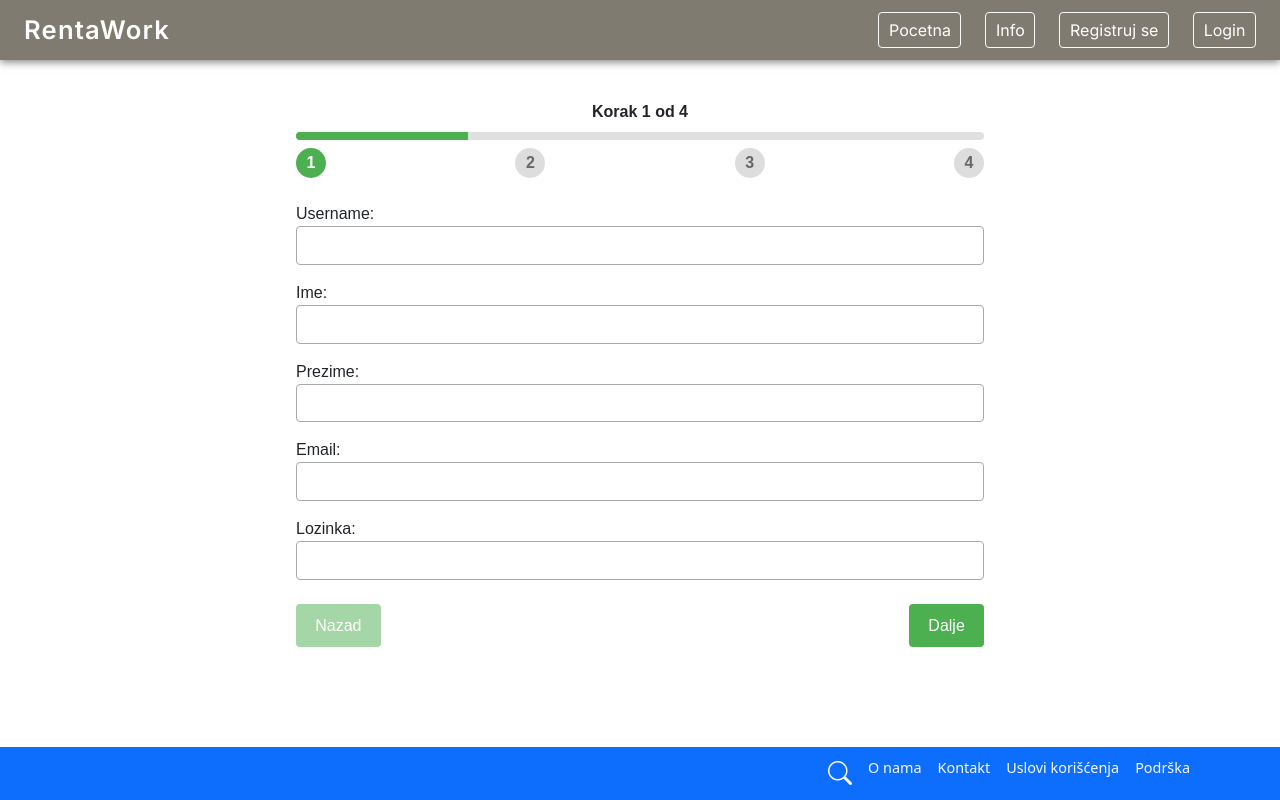
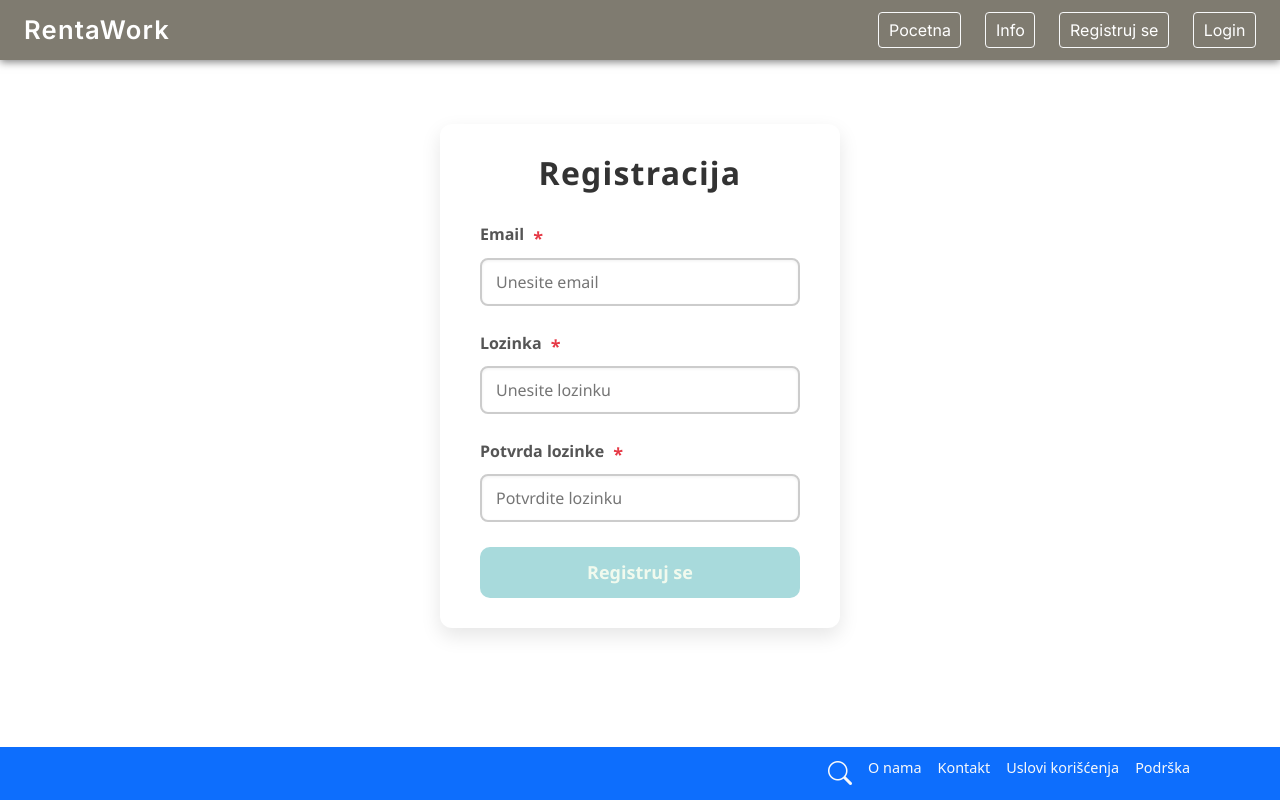
Before and after one commit to mnenadmm/rentaWorks, an Angular app in the folder client/: page /register in a window 1280 px wide. Built offline with nearby package versions, Linux system fonts and the light colour scheme.

Commit message:
forma za registraciju 2

```diff
--- a/client/package.json
+++ b/client/package.json
@@ -11,6 +11,7 @@
   },
   "private": true,
   "dependencies": {
+    "@angular/animations": "^19.2.14",
     "@angular/common": "^19.2.0",
     "@angular/compiler": "^19.2.0",
     "@angular/core": "^19.2.0",
--- a/client/src/app/auth/registracija/registracija.component.css
+++ b/client/src/app/auth/registracija/registracija.component.css
@@ -1,112 +1,93 @@
-.registracija-container {
-  max-width: 480px;
-  margin: 1rem auto;
-  padding: 0 1rem;
-  font-family: Arial, sans-serif;
+.form-container {
+  max-width: 400px;
+  margin: 40px auto;
+  background: #fff;
+  padding: 30px 40px;
+  border-radius: 12px;
+  box-shadow: 0 8px 20px rgba(0,0,0,0.1);
+  font-family: 'Segoe UI', Tahoma, Geneva, Verdana, sans-serif;
 }
 
-.progress-wrapper {
-  margin-bottom: 1.5rem;
+h2 {
+  text-align: center;
+  margin-bottom: 30px;
+  color: #333;
+  font-weight: 700;
+  letter-spacing: 1.2px;
 }
 
-.progress-info {
-  font-weight: bold;
-  margin-bottom: 0.5rem;
-  text-align: center;
+.form-group {
+  margin-bottom: 25px;
+  position: relative;
 }
 
-.progress-bar {
-  background: #e0e0e0;
-  height: 8px;
-  border-radius: 4px;
-  overflow: hidden;
-  margin-bottom: 0.5rem;
-}
-
-.progress-fill {
-  background: #4caf50;
-  height: 100%;
-  width: 0;
-  transition: width 0.3s ease-in-out;
-}
-
-.steps-indicator {
-  display: flex;
-  justify-content: space-between;
-  gap: 0.5rem;
-}
-
-.step {
-  width: 30px;
-  height: 30px;
-  background: #ddd;
-  border-radius: 50%;
-  line-height: 30px;
-  text-align: center;
-  font-weight: bold;
-  color: #666;
+label {
+  display: block;
+  margin-bottom: 8px;
+  font-weight: 600;
+  color: #555;
   user-select: none;
 }
 
-.step.active {
-  background: #4caf50;
-  color: white;
+.required {
+  color: #e63946;
+  font-weight: 700;
+  font-size: 18px;
+  vertical-align: middle;
+  margin-left: 5px;
+  position: relative;
+  top: 2px;
 }
 
-.step.completed {
-  background: #81c784;
-  color: white;
+input[type="email"],
+input[type="password"] {
+  width: 100%;
+  padding: 10px 14px;
+  border: 2px solid #ccc;
+  border-radius: 8px;
+  font-size: 16px;
+  transition: border-color 0.3s ease, box-shadow 0.3s ease;
+  box-shadow: inset 0 1px 3px rgba(0,0,0,0.06);
 }
 
-.form-step label {
-  display: block;
-  margin-bottom: 1rem;
+input[type="email"]:focus,
+input[type="password"]:focus {
+  outline: none;
+  border-color: #1d3557;
+  box-shadow: 0 0 8px rgba(29, 53, 87, 0.3);
 }
 
-.form-step input {
-  width: 100%;
-  padding: 0.4rem 0.6rem;
-  font-size: 1rem;
-  border: 1px solid #aaa;
-  border-radius: 4px;
-  box-sizing: border-box;
+.error-msg {
+  color: #e63946;
+  font-size: 13px;
+  margin-top: 6px;
+  margin-left: 2px;
+  font-weight: 600;
+  user-select: none;
+  /* Animacije idu preko angular @fadeSlideIn */
 }
 
-.error {
-  color: #d32f2f;
-  font-size: 0.875rem;
-  margin-top: 0.2rem;
+button[type="submit"] {
+  width: 100%;
+  padding: 12px 0;
+  background-color: #1d3557;
+  border: none;
+  border-radius: 10px;
+  color: #f1faee;
+  font-weight: 700;
+  font-size: 18px;
+  cursor: pointer;
+  transition: background-color 0.25s ease;
+  box-shadow: 0 6px 12px rgba(29, 53, 87, 0.25);
 }
 
-.buttons {
-  display: flex;
-  justify-content: space-between;
-  margin-top: 1.5rem;
+button[type="submit"]:hover:not(:disabled) {
+  background-color: #457b9d;
+  box-shadow: 0 8px 16px rgba(69, 123, 157, 0.4);
 }
 
-.buttons button {
-  background: #4caf50;
-  border: none;
-  color: white;
-  padding: 0.6rem 1.2rem;
-  border-radius: 4px;
-  cursor: pointer;
-  font-size: 1rem;
+button[type="submit"]:disabled {
+  background-color: #a8dadc;
+  cursor: not-allowed;
+  box-shadow: none;
 }
-
-.buttons button[disabled] {
-  background: #a5d6a7;
-  cursor: not-allowed;
-}
-
-/* Veći ekrani */
-@media (min-width: 720px) {
-  .registracija-container {
-    max-width: 600px;
-  }
-}
-@media (min-width: 1024px) {
-  .registracija-container {
-    max-width: 720px;
-  }
-}
--- a/client/src/app/auth/registracija/registracija.component.html
+++ b/client/src/app/auth/registracija/registracija.component.html
@@ -1,106 +1,36 @@
-<div class="registracija-container">
-  <!-- Progress bar i prikaz koraka -->
-  <div class="progress-wrapper">
-    <div class="progress-info">
-      Korak {{ korak }} od {{ ukupnoKoraka }}
+<div class="form-container">
+  <h2>Registracija</h2>
+  <form [formGroup]="registerForm" (ngSubmit)="onSubmit()" novalidate>
+
+    <div class="form-group">
+      <label for="email">Email <span class="required">*</span></label>
+      <input id="email" type="email" formControlName="email" placeholder="Unesite email" />
+      <p class="error-msg" *ngIf="email?.invalid && (email?.touched || email?.dirty)" @fadeSlideIn>
+        <span *ngIf="email?.errors?.['required']">Email je obavezan.</span>
+        <span *ngIf="email?.errors?.['email']">Unesite validan email.</span>
+      </p>
     </div>
-    <div class="progress-bar">
-      <div
-        class="progress-fill"
-        [style.width.%]="(korak / ukupnoKoraka) * 100"
-      ></div>
+
+    <div class="form-group">
+      <label for="password">Lozinka <span class="required">*</span></label>
+      <input id="password" type="password" formControlName="password" placeholder="Unesite lozinku" />
+      <p class="error-msg" *ngIf="password?.invalid && (password?.touched || password?.dirty)" @fadeSlideIn>
+        <span *ngIf="password?.errors?.['required']">Lozinka je obavezna.</span>
+        <span *ngIf="password?.errors?.['minlength']">Lozinka mora imati najmanje 6 karaktera.</span>
+      </p>
     </div>
-    <div class="steps-indicator">
-      <div
-        class="step"
-        *ngFor="let s of [].constructor(ukupnoKoraka); let i = index"
-        [class.active]="i + 1 === korak"
-        [class.completed]="i + 1 < korak"
-      >
-        {{ i + 1 }}
-      </div>
+
+    <div class="form-group">
+      <label for="confirmPassword">Potvrda lozinke <span class="required">*</span></label>
+      <input id="confirmPassword" type="password" formControlName="confirmPassword" placeholder="Potvrdite lozinku" />
+      <p class="error-msg" *ngIf="confirmPassword?.invalid && (confirmPassword?.touched || confirmPassword?.dirty)" @fadeSlideIn>
+        <span *ngIf="confirmPassword?.errors?.['required']">Potvrda lozinke je obavezna.</span>
+      </p>
+      <p class="error-msg" *ngIf="registerForm.hasError('mismatch') && (confirmPassword?.touched || confirmPassword?.dirty)" @fadeSlideIn>
+        Lozinke se ne poklapaju.
+      </p>
     </div>
-  </div>
 
-  <!-- Forma za prvi korak -->
-  <form
-    *ngIf="korak === 1"
-    [formGroup]="formaKorak1"
-    (ngSubmit)="sledeciKorak()"
-    novalidate
-    class="form-step"
-  >
-    <label>
-      Username:
-      <input formControlName="username" />
-      <div class="error" *ngIf="formaKorak1.get('username')?.touched && formaKorak1.get('username')?.invalid">
-        Username je obavezan (min 4 karaktera)
-      </div>
-    </label>
-
-    <label>
-      Ime:
-      <input formControlName="ime" />
-      <div class="error" *ngIf="formaKorak1.get('ime')?.touched && formaKorak1.get('ime')?.invalid">
-        Ime je obavezno
-      </div>
-    </label>
-
-    <label>
-      Prezime:
-      <input formControlName="prezime" />
-      <div class="error" *ngIf="formaKorak1.get('prezime')?.touched && formaKorak1.get('prezime')?.invalid">
-        Prezime je obavezno
-      </div>
-    </label>
-
-    <label>
-      Email:
-      <input formControlName="email" type="email" />
-      <div class="error" *ngIf="formaKorak1.get('email')?.touched && formaKorak1.get('email')?.invalid">
-        Unesite validan email
-      </div>
-    </label>
-
-    <label>
-      Lozinka:
-      <input formControlName="lozinka" type="password" />
-      <div class="error" *ngIf="formaKorak1.get('lozinka')?.touched && formaKorak1.get('lozinka')?.invalid">
-        Lozinka je obavezna (min 6 karaktera)
-      </div>
-    </label>
-
-    <div class="buttons">
-      <button type="button" (click)="prethodniKorak()" [disabled]="korak === 1">
-        Nazad
-      </button>
-      <button type="submit">Dalje</button>
-    </div>
+    <button type="submit" [disabled]="registerForm.invalid">Registruj se</button>
   </form>
-
-  <!-- Ostali koraci: samo za primer -->
-  <div *ngIf="korak === 2" class="form-step">
-    <!-- Ovde ide forma za drugi korak -->
-    <p>Ovde ide forma za korak 2...</p>
-    <div class="buttons">
-      <button (click)="prethodniKorak()">Nazad</button>
-      <button (click)="sledeciKorak()">Dalje</button>
-    </div>
-  </div>
-
-  <div *ngIf="korak === 3" class="form-step">
-    <p>Ovde ide forma za korak 3...</p>
-    <div class="buttons">
-      <button (click)="prethodniKorak()">Nazad</button>
-      <button (click)="sledeciKorak()">Dalje</button>
-    </div>
-  </div>
-
-  <div *ngIf="korak === 4" class="form-step">
-    <p>Ovde ide forma za korak 4...</p>
-    <div class="buttons">
-      <button (click)="prethodniKorak()">Nazad</button>
-      <button (click)="submitRegistraciju()">Završi registraciju</button>
-    </div>
-  </div>
 </div>
--- a/client/src/app/auth/registracija/registracija.component.ts
+++ b/client/src/app/auth/registracija/registracija.component.ts
@@ -1,57 +1,57 @@
 import { Component, OnInit } from '@angular/core';
-import { FormBuilder, FormGroup, Validators, ReactiveFormsModule } from '@angular/forms';
+import { FormBuilder, FormGroup, Validators, ReactiveFormsModule, AbstractControl, ValidationErrors, ValidatorFn } from '@angular/forms';
 import { CommonModule } from '@angular/common';
 import { RouterModule } from '@angular/router';
+import { trigger, transition, style, animate } from '@angular/animations';
+
+export const passwordMatchValidator: ValidatorFn = (group: AbstractControl): ValidationErrors | null => {
+  const password = group.get('password')?.value;
+  const confirm = group.get('confirmPassword')?.value;
+  return password === confirm ? null : { mismatch: true };
+};
 
 @Component({
   selector: 'app-registracija',
   standalone: true,
-  imports: [RouterModule, CommonModule, ReactiveFormsModule],  // DODATO ReactiveFormsModule
+  imports: [RouterModule, CommonModule, ReactiveFormsModule],
   templateUrl: './registracija.component.html',
-  styleUrls: ['./registracija.component.css']
+  styleUrls: ['./registracija.component.css'],
+  animations: [
+    trigger('fadeSlideIn', [
+      transition(':enter', [
+        style({ opacity: 0, transform: 'translateY(-5px)' }),
+        animate('300ms ease-out', style({ opacity: 1, transform: 'translateY(0)' }))
+      ]),
+      transition(':leave', [
+        animate('300ms ease-in', style({ opacity: 0, transform: 'translateY(-5px)' }))
+      ])
+    ])
+  ]
 })
 export class RegistracijaComponent implements OnInit {
-  korak = 1;
-  ukupnoKoraka = 4;
-
-  formaKorak1!: FormGroup;
+  registerForm!: FormGroup;
 
   constructor(private fb: FormBuilder) {}
 
   ngOnInit(): void {
-    this.formaKorak1 = this.fb.group({
-      username: ['', [Validators.required, Validators.minLength(4)]],
-      ime: ['', Validators.required],
-      prezime: ['', Validators.required],
+    this.registerForm = this.fb.group({
       email: ['', [Validators.required, Validators.email]],
-      lozinka: ['', [Validators.required, Validators.minLength(6)]]
-    });
+      password: ['', [Validators.required, Validators.minLength(6)]],
+      confirmPassword: ['', [Validators.required]]
+    }, { validators: passwordMatchValidator });
   }
 
-  sledeciKorak() {
-    if (this.korak === 1) {
-      if (this.formaKorak1.invalid) {
-        this.formaKorak1.markAllAsTouched();
-        return;
-      }
-    }
+  get email() { return this.registerForm.get('email'); }
+  get password() { return this.registerForm.get('password'); }
+  get confirmPassword() { return this.registerForm.get('confirmPassword'); }
 
-    if (this.korak < this.ukupnoKoraka) {
-      this.korak++;
+  onSubmit() {
+    if (this.registerForm.valid) {
+      // ovde ide logika za registraciju
+      console.log('Registracija uspešna', this.registerForm.value);
+    } else {
+      // označi sva polja kao dodirnuta da se prikazuju greške
+      this.registerForm.markAllAsTouched();
     }
   }
-
-  prethodniKorak() {
-    if (this.korak > 1) {
-      this.korak--;
-    }
-  }
-  submitRegistraciju() {
-  // Ovde ide logika za završetak registracije, slanje podataka na backend itd.
-  // Za sada samo prikazujemo alert i resetujemo korake:
-  alert('Registracija je završena!');
-  this.korak = 1;
-  this.formaKorak1.reset();
 }
-
-}
```
Also changed, not shown: client/src/app/app.config.ts (+6 -2 lines), 1 other file (tests, documents, lock files or other folders).
